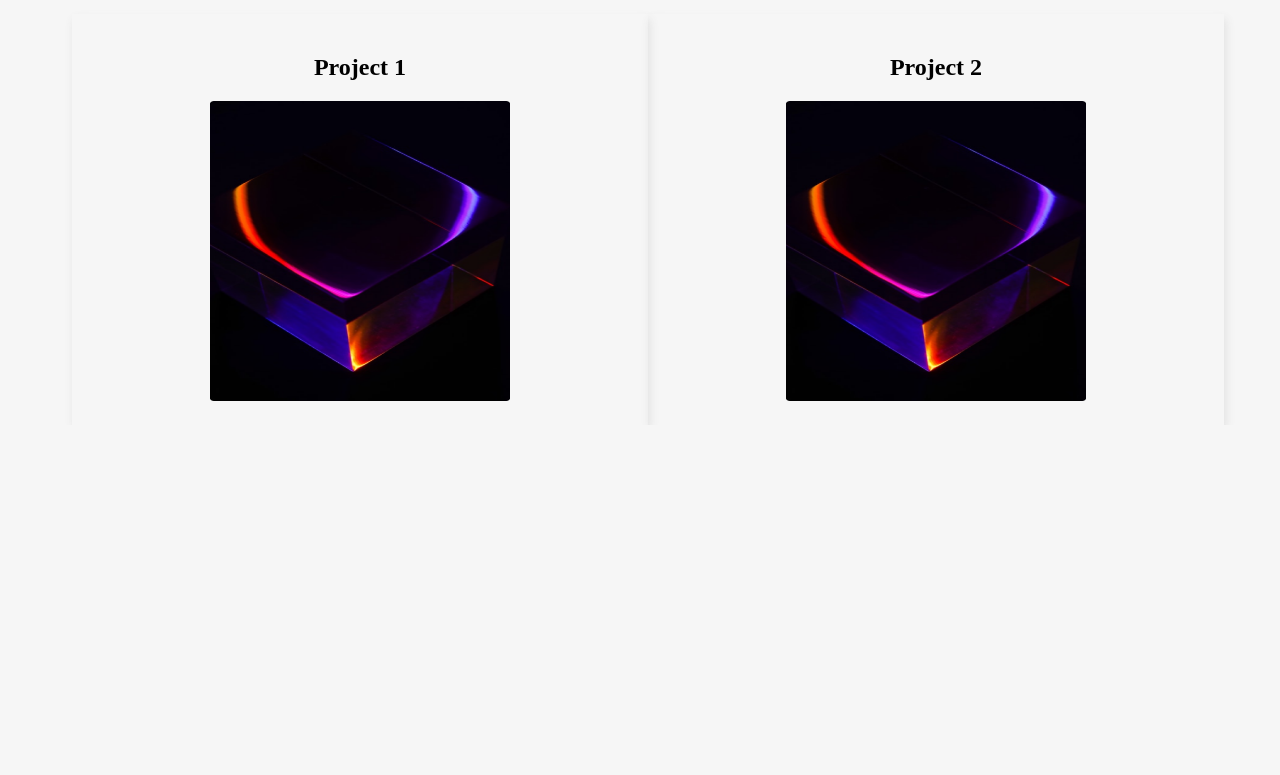
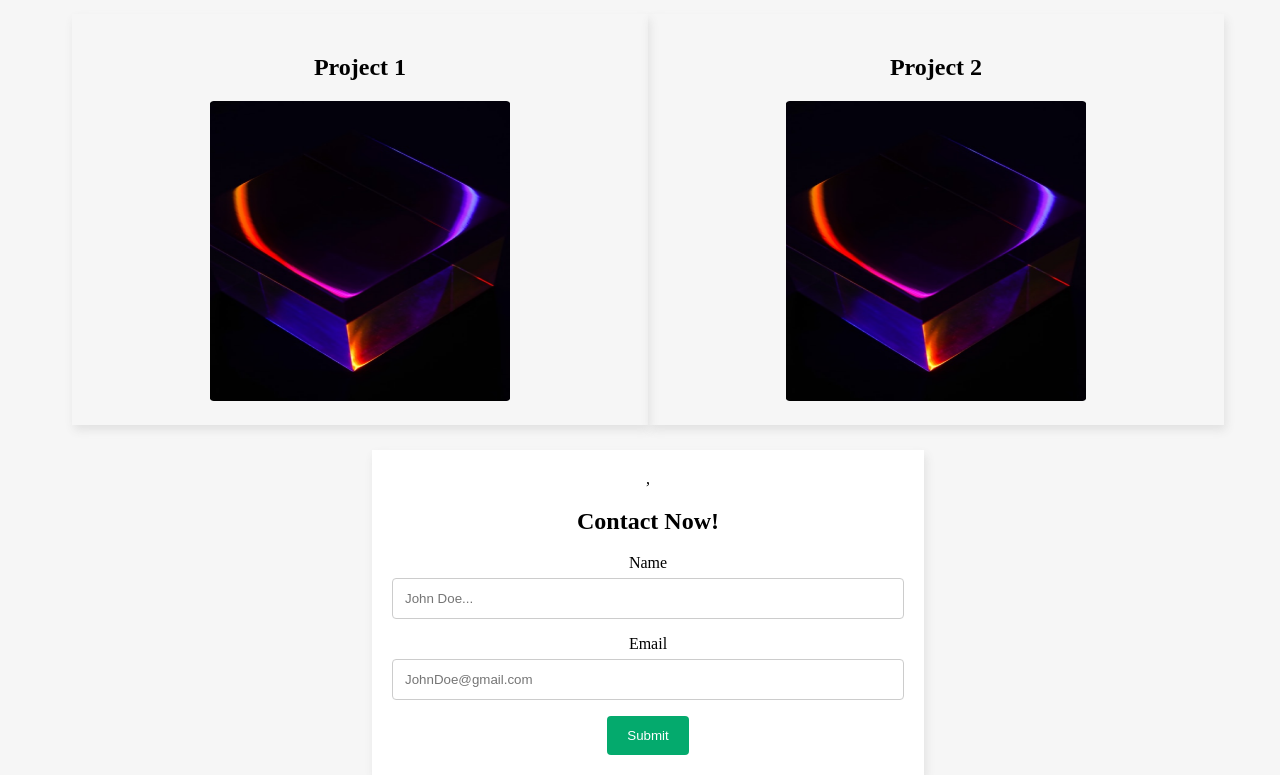
Before and after one commit to HarrisonLAN/PortfolioV2, a plain HTML site: page index.html in a window 1280 px wide. Shown: the part 1246-2021 px from the top of the page. Before the commit the page ends 1671 px from the top, so only its background shows below. Drawn offline with Linux system fonts and the light colour scheme.

Commit message:
contact form added

```diff
--- a/css/styles.css
+++ b/css/styles.css
@@ -40,6 +40,7 @@ a{
     width: 90%;
     text-align: center;
     display: flex;
+    padding-bottom: 25px;
 }
 li{
     list-style-type: none;
@@ -111,3 +112,39 @@ footer {
     color: white;
     text-align: center;
   }
+
+  input[type=text], select, textarea {
+    width: 100%; /* Full width */
+    padding: 12px; /* Some padding */
+    border: 1px solid #ccc; /* Gray border */
+    border-radius: 4px; /* Rounded borders */
+    box-sizing: border-box; /* Make sure that padding and width stays in place */
+    margin-top: 6px; /* Add a top margin */
+    margin-bottom: 16px; /* Bottom margin */
+    resize: vertical /* Allow the user to vertically resize the textarea (not horizontally) */
+  }
+
+  /* Style the submit button with a specific background color etc */
+  input[type=submit] {
+    background-color: #04AA6D;
+    color: white;
+    padding: 12px 20px;
+    border: none;
+    border-radius: 4px;
+    cursor: pointer;
+  }
+
+  /* When moving the mouse over the submit button, add a darker green color */
+  input[type=submit]:hover {
+    background-color: #45a049;
+  }
+
+  /* Add a background color and some padding around the form */
+  .container {
+    margin: auto;
+    width: 40%;
+    background-color: white;
+    text-align: center;
+    box-shadow: 2px 5px 9px #e1e1e1;
+    padding: 20px;
+  }
--- a/index.html
+++ b/index.html
@@ -11,7 +11,6 @@
   <link rel="stylesheet" href="css/styles.css" type="text/css">
 
 </head>
-
 <body>
   <div class="main-nav">
     <nav>
@@ -45,7 +44,6 @@
         </div>
       </div>
     </div>
-
       <ul class="socialList">
         <li class="socialListItem">
           <a href="/">
@@ -78,7 +76,6 @@
           </a>
         </li>
       </ul>
-
         <div class="project-container">
         <div class="project-item">
           <h2> Project 1</h2>
@@ -90,6 +87,19 @@
 
         </div>
         </div>
+        <div class="container">
+          ,<h2>Contact Now!</h2>
+          <form action="action_page.php">
 
+            <label for="fname">Name</label>
+            <input type="text" id="fname" name="firstname" placeholder="John Doe...">
+
+            <label for="lname">Email</label>
+            <input type="text" id="email" name="email" placeholder="JohnDoe@gmail.com">
+
+            <input type="submit" value="Submit">
+
+          </form>
+        </div>
 </body>
 </html>
```
